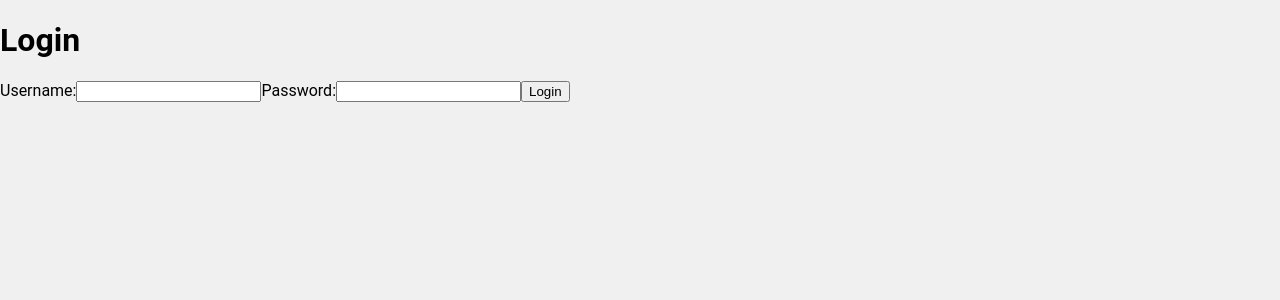
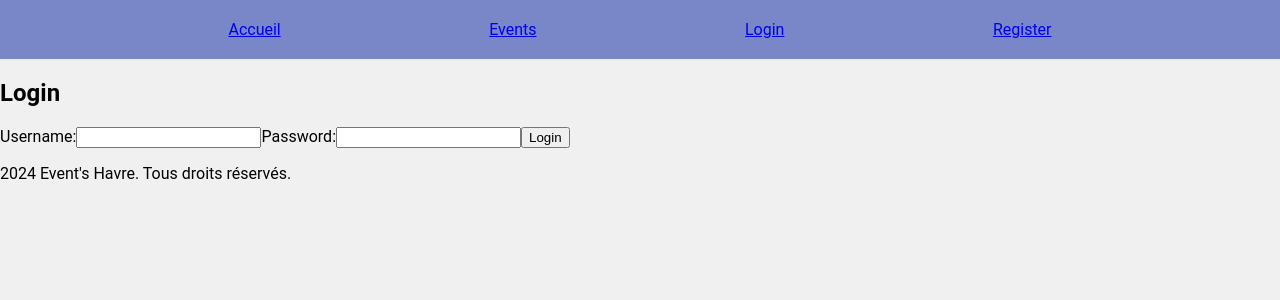
Before and after one commit to MatisAgr/Materclass-Unit, a React (Create React App) app in the folder fronend/masterclass-unit/: page /login in a window 1280 px wide. Shown: the top 300 px of the page. Built offline with nearby package versions, Linux system fonts and the light colour scheme.

Commit message:
Fix header footer links

```diff
--- a/fronend/masterclass-unit/src/App.js
+++ b/fronend/masterclass-unit/src/App.js
@@ -4,6 +4,7 @@
 import HomePage from './pages/Home';
 import LoginPage from './pages/Login';
 import RegisterPage from './pages/Register';
+import Events from './pages/Events';
 
 function App() {
   return (
@@ -11,6 +12,7 @@
       <Routes>
         <Route path="/" element={<HomePage />} />
         <Route path="/login" element={<LoginPage />} />
+        <Route path="/events" element={<Events />} />
         <Route path="/register" element={<RegisterPage />} />
       </Routes>
     </Router>
--- /dev/null
+++ b/fronend/masterclass-unit/src/pages/Events.jsx
@@ -0,0 +1,12 @@
+import Footer from '../Components/Footer';
+import Header from '../Components/Header';
+
+export default function Events() {
+    return (
+        <div>
+            <Header />
+                <h1>Events</h1>
+            <Footer />
+        </div>
+    )
+}
--- a/fronend/masterclass-unit/src/pages/Login.jsx
+++ b/fronend/masterclass-unit/src/pages/Login.jsx
@@ -1,4 +1,7 @@
 import React, { useState } from 'react';
+import Header from '../Components/Header';
+import Footer from '../Components/Footer';
+// import './Login.css';
 
 function LoginPage() {
   const [username, setUsername] = useState('');
@@ -12,6 +15,8 @@
 
   return (
     <div>
+      <Header />
+      <section>
       <h1>Login</h1>
       <form onSubmit={handleLogin}>
         <label>
@@ -24,6 +29,8 @@
         </label>
         <button type="submit">Login</button>
       </form>
+      </section>
+      <Footer />
     </div>
   );
 }
--- a/fronend/masterclass-unit/src/pages/Register.jsx
+++ b/fronend/masterclass-unit/src/pages/Register.jsx
@@ -1,4 +1,6 @@
 import React, { useState } from 'react';
+import Header from '../Components/Header';
+import Footer from '../Components/Footer';
 
 function RegisterPage() {
   const [username, setUsername] = useState('');
@@ -8,11 +10,11 @@
   const handleRegister = event => {
     event.preventDefault();
     console.log('Register :', username, email, password);
-    // Ajouter la logique du login ici
   };
 
   return (
     <div>
+      <Header />
       <h1>Register</h1>
       <form onSubmit={handleRegister}>
         <label>
@@ -29,6 +31,7 @@
         </label>
         <button type="submit">Register</button>
       </form>
+      <Footer />
     </div>
   );
 }
```
Also changed, not shown: fronend/masterclass-unit/src/pages/Login.css (added).
